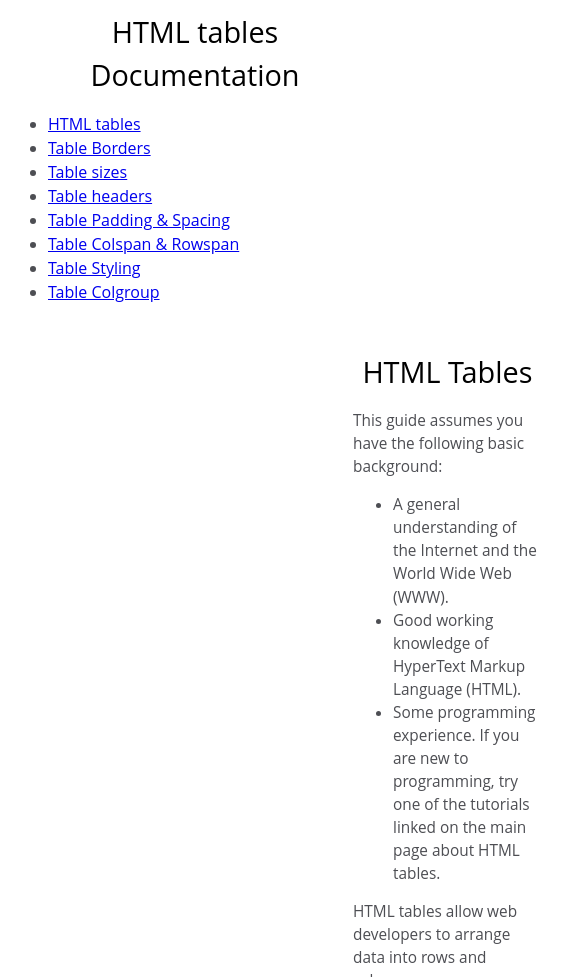
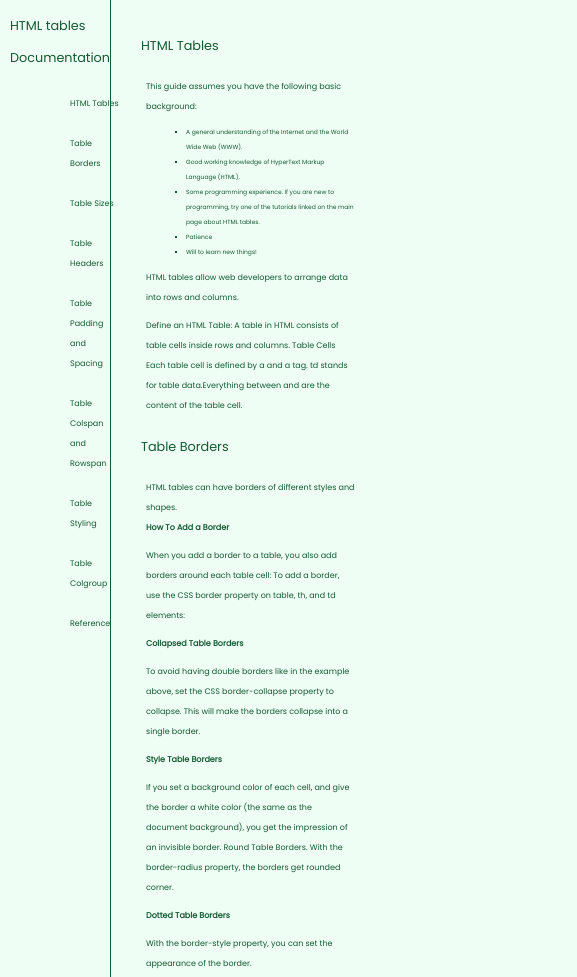
Before and after one commit to LolaGM/front-end-itinerary, a plain HTML site: page 01.HTML/technical-doc-page.html in a window 390 px wide. Shown: the top 977 px of the page, 577 px wide, since content can reach past the window. Drawn offline with Linux system fonts and the light colour scheme.

Commit message:
technical doc page from freecodecamp done

```diff
--- a/01.HTML/technical-doc-page-styles.css
+++ b/01.HTML/technical-doc-page-styles.css
@@ -1,17 +1,26 @@
+*{
+    box-sizing: border-box;
+    margin: 0;
+}
+
 html, body {
     min-width: 290px;
-    color: #4d4e53;
-    background-color: #ffffff;
-    font-family: 'Open Sans', Arial, sans-serif;
-    line-height: 1.5;
+    color: #145A32;
+    background-color: #EEFEF5;
+    line-height: 2.5;
+    font-family: 'Poppins', sans-serif;
+
 }
 
 header {
-    color: black;
     margin: 10px;
-    text-align: center;
+    text-align: left;
     font-size: 1.8em;
-    font-weight: thin;
+    text-decoration: dotted;
+}
+
+.basic{
+    list-style-type: square;
 }
 
 #main-doc {
@@ -19,12 +28,13 @@ header {
     margin-left: 310px;
     padding: 20px;
     margin-bottom: 110px;
+    border-left: solid #145A32 1px;
+
 }
 
-main {
-    display: block;
+.main-section{
+    margin-bottom: 20px;
 }
-
 
 p {
     display: block;
@@ -32,29 +42,47 @@ p {
     margin-block-end: 1em;
     margin-inline-start: 0px;
     margin-inline-end: 0px;
+
 }
 section article {
-    color: #4d4e53;
+    color: #145A32;
+    margin: 15px;
+}
+
+#navbar {
+    position: fixed;
+    min-width: 290px;
+    top: 0px;
+    left: 0px;
+    width: 300px;
+    height: 100%;
+}
+
+section article {
+    color: #145A32;
     margin: 15px;
     font-size: 0.96em;
+    display: block;
 }
 
 #navbar a {
     display: block;
     padding: 10px 30px;
-    color: #4d4e53;
+    color: #145A32;
     text-decoration: none;
     cursor: pointer;
 }
 
-a:-webkit-any-link {
-    color: -webkit-link;
-    cursor: pointer;
-    text-decoration: underline;
+.nav-link a{
+    color: #145A32;
+    list-style: none;
+    position: relative;
+    width: 100%;
+    text-decoration: none;
 }
+
 #navbar li {
-    color: #4d4e53;
-    border-top: 1px solid;
+    color: #145A32;
     list-style: none;
     position: relative;
     width: 100%;
@@ -63,24 +91,78 @@ a:-webkit-any-link {
 #navbar a {
     display: block;
     padding: 10px 30px;
-    color: #4d4e53;
+    color: #145A32;
     text-decoration: none;
     cursor: pointer;
 }
 
-li {
-    text-align: -webkit-match-parent;
+ul{
+    color: #145A32;
+    list-style: none;
+    position: relative;
+    width: 100%;
+    text-decoration: none;
 }
 
-p {
-    display: block;
-    margin-block-start: 1em;
-    margin-block-end: 1em;
-    margin-inline-start: 0px;
-    margin-inline-end: 0px;
+li {
+    color:#145A32;
 }
-section article {
-    color: #4d4e53;
-    margin: 15px;
-    font-size: 0.96em;
+
+a:active, a:hover, a:visited{
+    color:#145A32;
+
 }
+
+@media only screen and (max-width: 768px) {
+
+    header {
+        margin: 10px;
+        text-align: left;
+        font-size: 0.8em;
+        text-decoration: dotted;
+    }
+
+    li {
+        font-size:0.5em;
+    }
+
+    section article {
+        color: #145A32;
+        margin: 15px;
+        font-size: 0.5em;
+        display: block;
+    }
+
+    main{
+        display: block;
+    }
+
+    #main-doc {
+        position: absolute;
+        margin-left: 110px;
+        padding: 20px;
+        margin-bottom: 10px;
+        border-left: solid #145A32 1px;
+    }
+
+    .main-section{
+        margin-bottom: 0px;
+    }
+
+    #navbar {
+        position: fixed;
+        min-width: 150px;
+        top: 0px;
+        left: 0px;
+        width: 100px;
+        height: 100%;
+    }
+
+    ul{
+        color: #145A32;
+        list-style: none;
+        position: relative;
+        width: 100%;
+        text-decoration: none;
+    }
+}
--- a/01.HTML/technical-doc-page.html
+++ b/01.HTML/technical-doc-page.html
@@ -3,32 +3,35 @@
     <head>
         <meta charset="UTF-8" />
         <meta name="viewport" content="width=device-width, initial-scale=1.0" />
-        <meta name="description" content="freeCodeCamp Accessibility Quiz practice project" />
+        <meta name="description" content="technical documentation page" />
+        <link rel="preconnect" href="https://fonts.googleapis.com">
+        <link rel="preconnect" href="https://fonts.gstatic.com" crossorigin>
+        <link href="https://fonts.googleapis.com/css2?family=Poppins&display=swap" rel="stylesheet">
         <link rel="stylesheet" href="technical-doc-page-styles.css" />
-        <title>HTML tables documentation</title>
+
+        <title>HTML tables documentation page</title>
     </head>
     <body>
-    <nav>
-    <header >HTML tables Documentation</header>
+        <nav id="navbar">
+            <header>HTML tables Documentation</header>
             <ul>
-            <li><a class="nav-link" href="#HTML_tables">HTML tables</a></li>
-            <li>
-            <a class="nav-link" href="#Table_borders">Table Borders</a></li>
-            <li><a class="nav-link" href="#Table_sizes">Table sizes</a></li>
-            <li><a class="nav-link" href="#Table_headers">Table headers</a></li>
-            <li>
-            <a class="nav-link" href="#Padding_and_Spacing">Table Padding & Spacing</a></li>
-            <li><a class="nav-link" href="#Table_colspan_rowspan">Table Colspan & Rowspan</a></li>
-            <li><a class="nav-link" href="#Table_styling">Table Styling</a></li>
-            <li><a class="nav-link" href="#Table_colgroup">Table Colgroup</a></li>
+                <li><a class="nav-link" href="#HTML_Tables">HTML Tables</a></li>
+                <li><a class="nav-link" href="#Table_Borders">Table Borders</a></li>
+                <li><a class="nav-link" href="#Table_Sizes">Table Sizes</a></li>
+                <li><a class="nav-link" href="#Table_Headers">Table Headers</a></li>
+                <li><a class="nav-link" href="#Table_Padding_and_Spacing">Table Padding and Spacing</a></li>
+                <li><a class="nav-link" href="#Table_Colspan_and_Rowspan">Table Colspan and Rowspan</a></li>
+                <li><a class="nav-link" href="#Table_Styling">Table Styling</a></li>
+                <li><a class="nav-link" href="#Table_Colgroup">Table Colgroup</a></li>
+                <li><a class="nav-link" href="#Reference">Reference</a></li>
             </ul>
         </nav>
         <main id="main-doc">
-        <section class="main-section" id="Introduction">
+            <section class="main-section" id="HTML_Tables">
                 <header>HTML Tables</header>
                 <article>
                 <p>This guide assumes you have the following basic background:</p>
-            <ul>
+                <ul class="basic">
                     <li>
                     A general understanding of the Internet and the World Wide Web
                     (WWW).
@@ -38,6 +41,8 @@
                     Some programming experience. If you are new to programming, try
                     one of the tutorials linked on the main page about HTML tables.
                     </li>
+                    <li>Patience</li>
+                    <li>Will to learn new things!</li>
                 </ul>
                 <p>
                     HTML tables allow web developers to arrange data into rows and columns.
@@ -50,7 +55,7 @@
                 </p>
                 </article>
             </section>
-        <section class="main-section" id="Table_borders">
+            <section class="main-section" id="Table_Borders">
                 <header>Table Borders</header>
                 <article>
                     HTML tables can have borders of different styles and shapes.
@@ -70,7 +75,7 @@
                     </p>
                 </article>
             </section>
-        <section class="main-section" id="Table_sizes">
+            <section class="main-section" id="Table_Sizes">
                 <header>Table Sizes</header>
                 <article>
                     <p>HTML tables can have different sizes for each column, row or the entire table.</p>
@@ -82,74 +87,69 @@
                     <p>To set the size of a specific column, add the style attribute on a TH or TD element: </p>
                 </article>
             </section>
-        <section class="main-section" id="Table_headers">
-            <header>Table headers</header>
+            <section class="main-section" id="Table_Headers">
+                <header>Table Headers</header>
                 <article>
-                <P>HTML tables can have headers for each column or row, or for many columns/rows.</p>
+                    <p>HTML tables can have headers for each column or row, or for many columns/rows.</p>
                     <code>
-                    <table>
-                        <tr>
-                        <th>Firstname</th>
-                        <th>Lastname</th>
-                        <th>Age</th>
-                        </tr>
-                        <tr>
-                        <td>Jill</td>
-                        <td>Smith</td>
-                        <td>50</td>
-                        </tr>
-                        <tr>
-                        <td>Eve</td>
-                        <td>Jackson</td>
-                        <td>94</td>
-                        </tr>
-                    </table>
+                        table
+                            tr
+                            th
                     </code>
                 </article>
             </section>
-        <section class="main-section" id="Padding_and_Spacing">
-            <header>Table Padding & Spacing</header>
-            <p>HTML tables can adjust the padding inside the cells, and also the space between the cells.                      </p>
+            <section class="main-section" id="Table_Padding_and_Spacing">
+                <header>Table Padding and Spacing</header>
+                <article>
+                    <p>HTML tables can adjust the padding inside the cells, and also the space between the cells.</p>
                     <h4>HTML Table - Cell Padding</h4>
                     <p>Cell padding is the space between the cell edges and the cell content.
                         By default the padding is set to 0.
                         To add padding on table cells, use the CSS padding property.</p>
-        </section>
-        <section class="main-section" id="Table_colspan_rowspan">
-            <header>Table Colspan & Rowspan</header>
-            <article>
-                <p>HTML tables can have cells that span over multiple rows and/or columns. </p>
-            <h4>HTML Table - Rowspan</h4>
-            <p>To make a cell span over multiple rows, use the rowspan attribute:
-            </p>
                 </article>
             </section>
-        <section class="main-section" id="Table_styling">
+            <section class="main-section" id="Table_Colspan_and_Rowspan">
+                <header>Table Colspan and Rowspan</header>
+                <article>
+                    <p>HTML tables can have cells that span over multiple rows and/or columns.</p>
+                    <h4>HTML Table - Colspan</h4>
+                    <p>TTo make a cell span over multiple columns, use the colspan attribute</p>
+                    <h4>HTML Table - Rowspan</h4>
+                    <p>To make a cell span over multiple rows, use the rowspan attribute</p>
+                </article>
+            </section>
+            <section class="main-section" id="Table_Styling">
                 <header>Table Styling</header>
                 <article>
                     <h4> HTML Table - Zebra Stripes   </h4>
-            <p>        If you add a background color on every other table row, you will get a nice zebra stripes effect.                     </p>
+                    <p>If you add a background color on every other table row, you will get a nice zebra stripes effect:</p>
+                    <code>tr:nth-child(even) {
+                        background-color: #D6EEEE;
+                        }
+                    </code>
+                    <h4> HTML Table - Vertical Zebra Stripes</h4>
+                    <p>To make vertical zebra stripes, style every other column, instead of every other row.Set the :nth-child(even) for table data elements like this:</p>
+                        <code>td:nth-child(even), th:nth-child(even) {
+                            background-color: #D6EEEE;}</code>
                 </article>
             </section>
-        <section class="main-section" id="Table_colgroup">
+            <section class="main-section" id="Table_Colgroup">
                 <header>Table Colgroup</header>
                 <article>
-            <p>
-
-            </p>
+                    <h4>HTML Table Colgroup</h4>
+                    <p>The <code>colgroup</code> element is used to style specific columns of a table.</p>
+                    <h4>HTML Table Colgroup</h4>
+                    <p>If you want to style the two first columns of a table, use the <code>colgroup</code> and <code>col</code> elements.</p>
+                    <p> The <code>span</code> attribute specifies how many columns that get the style.</p>
+                    <p> The <code>style</code> attribute specifies the style to give the columns.</p>
                 </article>
             </section>
-
             <section class="main-section" id="Reference">
                 <header>Reference</header>
                 <article>
-            <ul>
-                <li>
-                All the documentation in this page is taken from
-                <a  href="https://www.w3schools.com/html/html_tables.asp"
-                    target="_blank" >www.w3schools.com</a>
-                </li>
-            </ul>
+                    <p>All the documentation in this page is taken from:
+                    <a href="https://www.w3schools.com/html/html_tables.asp" target="_blank" >www.w3schools.com</a>
+                    </p>
                 </article>
             </section>
         </main>
--- a/02.CSS/gridCSS-magazine-styles.css
+++ b/02.CSS/gridCSS-magazine-styles.css
@@ -156,13 +156,13 @@
     @media only screen and (max-width: 720px) {
     .image-wrapper {
         grid-template-columns: 1fr;
-    }
+        }
     }
 
     @media only screen and (max-width: 600px) {
     .text-with-images {
         grid-template-columns: 1fr;
-    }
+        }
     }
 
     @media only screen and (max-width: 550px) {
```
Lines whose indentation alone changed are shown as unchanged.
